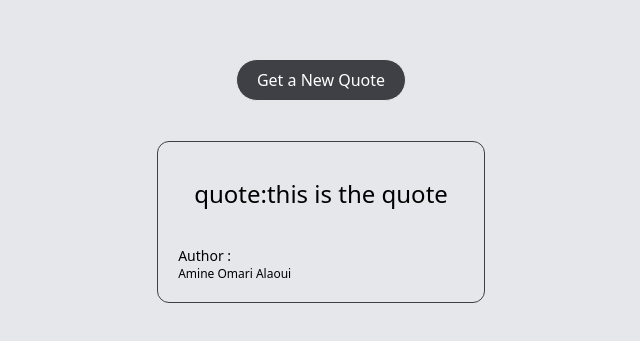
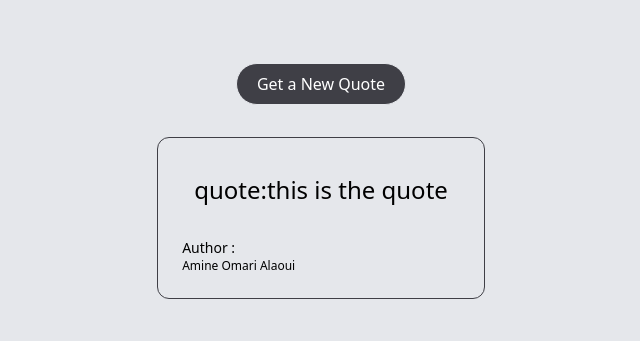
Before and after one commit to amine-omari/Quote-generator-app, a Next.js app: page / in a window 1280 px wide. Shown: the part 219-560 px from the top of the page, without its empty margins (319-959 px from the left). Built offline with nearby package versions, Linux system fonts and the light colour scheme.

Commit message:
fix: style in MainContainer component

```diff
--- a/components/MainContainer.jsx
+++ b/components/MainContainer.jsx
@@ -4,13 +4,13 @@ import React from "react";
 const MainContainer = () => {
   return (
     <div>
-      <div className="mb-10 flex justify-center">
+      <div className="mb-8 flex justify-center">
         <button className="rounded-full border bg-zinc-700 px-5 py-2 text-white duration-300 hover:border-zinc-700 hover:bg-white hover:text-zinc-700 hover:shadow-2xl">
           Get a New Quote
         </button>
       </div>
-      <div className="space-y-5 rounded-xl border border-zinc-700 p-5">
-        <h1 className="p-4 text-center text-2xl font-medium">
+      <div className="space-y-5 rounded-xl border border-zinc-700 p-6">
+        <h1 className="p-3 text-center text-2xl font-medium">
           quote:this is the quote
         </h1>
         <div>
```
